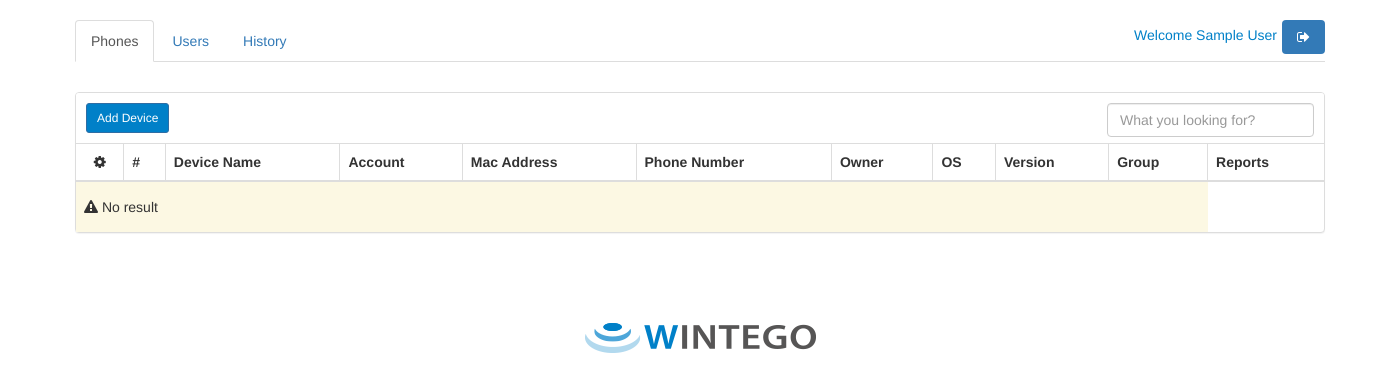
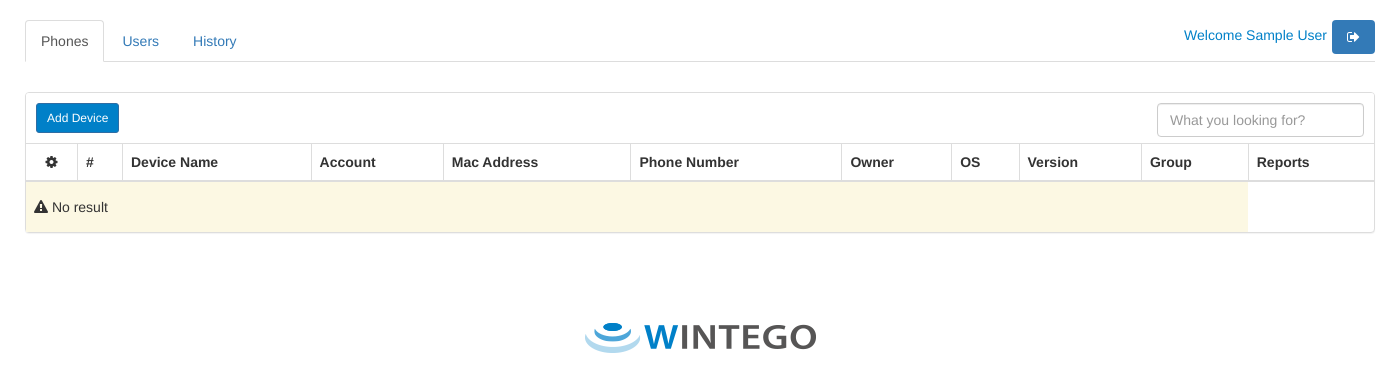
Before and after one commit to MatanTubul/inventory, a Flask app: page / in a window 1400 px wide. Shown: the top 392 px of the page. Run offline with Flask 2, Linux system fonts and the light colour scheme; the visitor is signed in with stand-in values (Sample User, id 1); data that the repository does not hold is empty; some libraries are stand-ins or nearby versions.

Commit message:
increasing container width

```diff
--- a/app/controllers/templates/userHome.html
+++ b/app/controllers/templates/userHome.html
@@ -3,9 +3,7 @@
 
 <head>
     <title>Wintego Inventory</title>
-
-    <!--<meta name="viewport" content="width=device-width, initial-scale=1">-->
-    <meta name="viewport" http-equiv="X-UA-Compatible" content="IE=edge, chrome=1" />
+    <meta name="viewport" content="width=device-width, initial-scale=1.0">
     <link rel="stylesheet" href="https://maxcdn.bootstrapcdn.com/bootstrap/3.3.7/css/bootstrap.min.css">
     <script src="https://ajax.googleapis.com/ajax/libs/jquery/3.2.1/jquery.min.js"></script>
     <script src="https://maxcdn.bootstrapcdn.com/bootstrap/3.3.7/js/bootstrap.min.js"></script>
--- a/app/static/css/main.css
+++ b/app/static/css/main.css
@@ -168,5 +168,5 @@ body {
     white-space: nowrap;
 }
 .container {
-    width: 1280px;
+    width: 1380px;
 }
```
